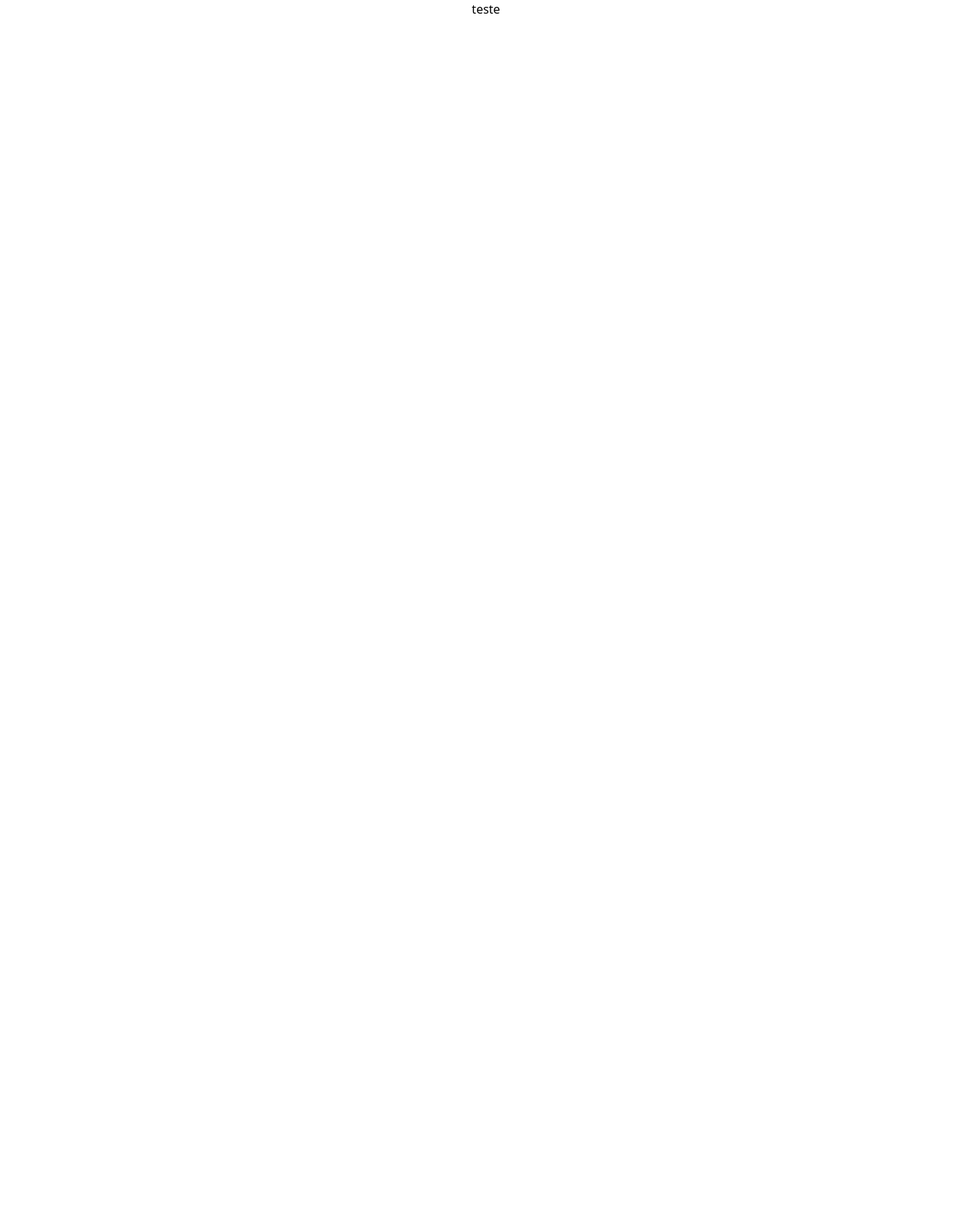
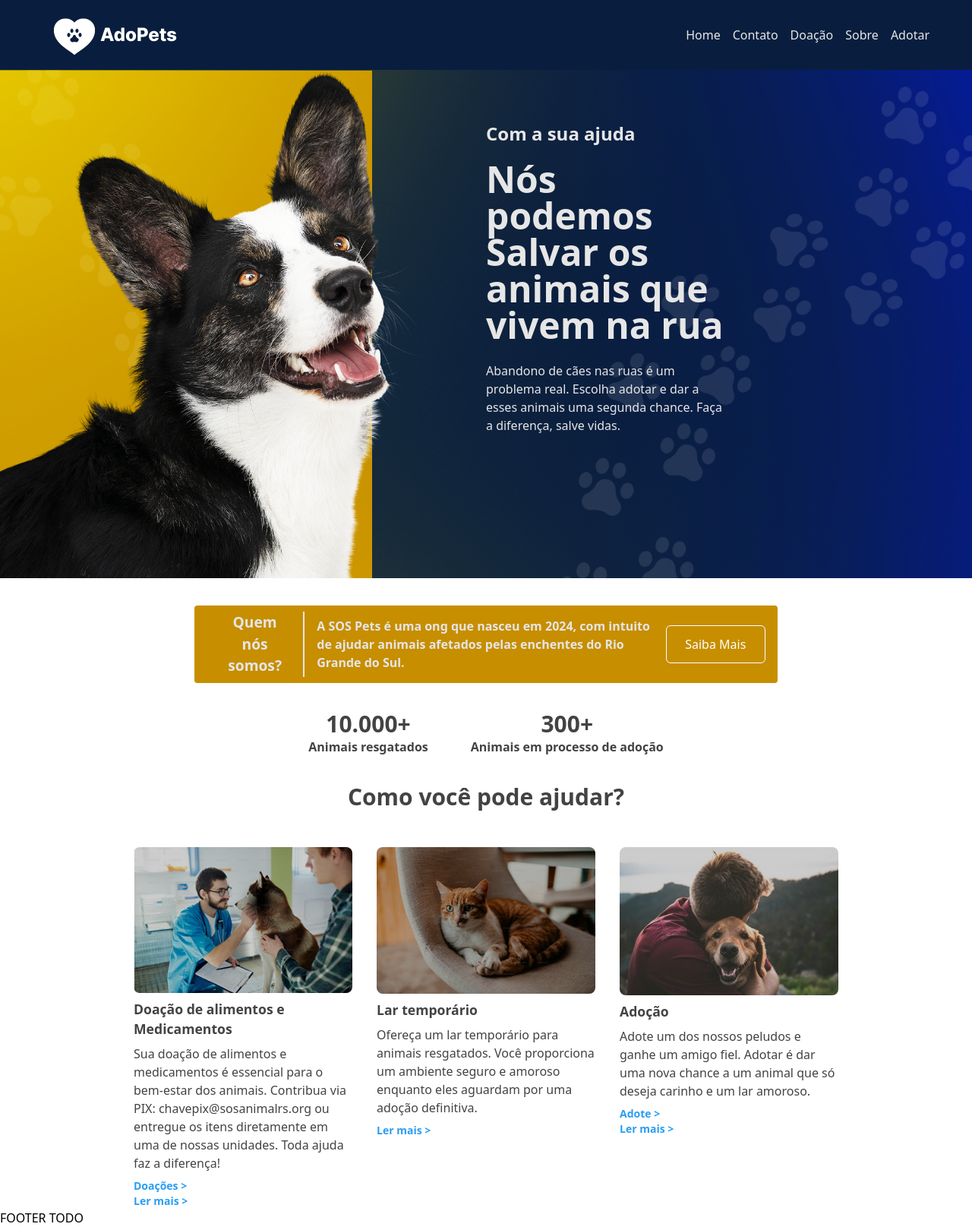
Before and after one commit to Amanda-Jr/AdocaoDeAnimais, a React (Vite) app in the folder web/: page / in a window 1280 px wide. Shown: the whole page at 76% size. Before the commit the page ends 800 px from the top, so only its background shows below. Built offline with nearby package versions, Linux system fonts and the light colour scheme.

Commit message:
Cria header, home e organiza componentes

```diff
--- /dev/null
+++ b/web/src/components/Button.tsx
@@ -0,0 +1,19 @@
+import { twMerge } from "tailwind-merge";
+
+type ButtonProps = React.ButtonHTMLAttributes<HTMLButtonElement> & {
+  label: string;
+};
+
+export function Button({ label, className, ...rest }: ButtonProps) {
+  return (
+    <button
+      {...rest}
+      className={twMerge(
+        "bg-[#C78E00] w-3xs text-white font-medium py-5 px-6 rounded-[6px] transition-colors duration-200 hover:bg-[#a97600] disabled:opacity-50 mt-7 self-center cursor-pointer",
+        className
+      )}
+    >
+      {label}
+    </button>
+  );
+}
--- /dev/null
+++ b/web/src/components/Footer.tsx
@@ -0,0 +1,5 @@
+export function Footer() {
+  return (
+    <div>FOOTER TODO</div>
+  )
+}
--- /dev/null
+++ b/web/src/components/Header.tsx
@@ -0,0 +1,26 @@
+export function Header() {
+  return (
+    <header className="bg-secondary text-light-text flex flex-row justify-between relative px-14 py-3">
+      <a href="/">
+        <img src="/logo-header.png" alt="AdoPets Logo" />
+      </a>
+      <nav className="flex text-light-text gap-4 items-center font-medium">
+        <a href="#" className="hover:text-white">
+          Home
+        </a>
+        <a href="#" className="hover:text-white">
+          Contato
+        </a>
+        <a href="#" className="hover:text-white">
+          Doação
+        </a>
+        <a href="#" className="hover:text-white">
+          Sobre
+        </a>
+        <a href="#" className="hover:text-white">
+          Adotar
+        </a>
+      </nav>
+    </header>
+  );
+}
--- a/web/src/components/InputForm.tsx
+++ b/web/src/components/InputForm.tsx
@@ -2,10 +2,6 @@ import type { HTMLProps } from "react";
 import { twMerge } from "tailwind-merge";
 
 type InputFormProps = HTMLProps<HTMLInputElement>
-
-type ButtonProps = React.ButtonHTMLAttributes<HTMLButtonElement> & {
-  label: string;
-};
 
 export function InputForm(props: InputFormProps) {
   return (
@@ -15,22 +11,11 @@ export function InputForm(props: InputFormProps) {
       </label>
       <input
         {...props}
-        className={twMerge("py-3 px-5 bg-[#E5E5E5] rounded-[6px] placeholder:text-black outline-0 mt-[0.25rem]", props.className)}
+        className={twMerge(
+          "py-3 px-5 bg-[#E5E5E5] rounded-[6px] placeholder:text-black outline-0 mt-[0.25rem]",
+          props.className
+        )}
       />
     </div>
   );
 }
-
-export function Button({ label, className, ...rest }: ButtonProps) {
-  return (
-    <button
-      {...rest}
-      className={twMerge(
-        "bg-[#C78E00] w-3xs text-white font-medium py-5 px-6 rounded-[6px] transition-colors duration-200 hover:bg-[#a97600] disabled:opacity-50 mt-7 self-center",
-        className
-      )}
-    >
-      {label}
-    </button>
-  );
-}
--- /dev/null
+++ b/web/src/components/home/AboutUs.tsx
@@ -0,0 +1,28 @@
+import { Button } from "@/components/Button";
+
+export function AboutUs() {
+  return (
+    <div className="flex flex-col items-center py-9">
+      <div className="bg-primary flex text-light-text text-center w-3/5 items-center justify-center py-2 rounded px-4">
+        <p className="font-semibold text-[1.2rem] px-6 border-r-2">
+          Quem nós somos?
+        </p>
+        <p className="text-left font-semibold mx-4">
+          A SOS Pets é uma ong que nasceu em 2024, com intuito de ajudar animais
+          afetados pelas enchentes do Rio Grande do Sul.
+        </p>
+        <Button label="Saiba Mais" className="mt-0 border p-3" />
+      </div>
+      <div className="flex text-center gap-14 mt-9 text-gray-text">
+        <div>
+          <p className="font-bold text-3xl">10.000+</p>
+          <p className="font-semibold">Animais resgatados</p>
+        </div>
+        <div>
+          <p className="font-bold text-3xl">300+</p>
+          <p className="font-semibold">Animais em processo de adoção</p>
+        </div>
+      </div>
+    </div>
+  );
+}
--- /dev/null
+++ b/web/src/components/home/HowYouCanHelp.tsx
@@ -0,0 +1,65 @@
+export function HowYouCanHelp() {
+  return (
+    <div className="flex flex-col items-center px-44 text-gray-text">
+      <h2 className="font-extrabold text-3xl mb-2">Como você pode ajudar?</h2>
+      <div className="flex justify-center items-start mt-10 gap-8">
+        <div className="flex flex-1 flex-col">
+          <img
+            src="/img-card-1.png"
+            alt="Doação de alimentos e Medicamentos"
+            className="rounded-lg hover:scale-105 transition-transform duration-300"
+          />
+          <p className="text-[1.1rem] font-semibold py-2">
+            Doação de alimentos e Medicamentos
+          </p>
+          <p>
+            Sua doação de alimentos e medicamentos é essencial para o bem-estar
+            dos animais. Contribua via PIX: chavepix@sosanimalrs.org ou entregue
+            os itens diretamente em uma de nossas unidades. Toda ajuda faz a
+            diferença!
+          </p>
+          <a href="" className="text-[#299EF3] font-bold text-sm mt-2">
+            Doações {">"}
+          </a>
+          <a href="" className="text-[#299EF3] font-bold text-sm">
+            Ler mais {">"}
+          </a>
+        </div>
+        <div className="flex flex-1 flex-col">
+          <img
+            src="/img-card-2.png"
+            alt="Lar temporário"
+            className="rounded-lg hover:scale-105 transition-transform duration-300"
+          />
+          <p className="text-[1.1rem] font-semibold py-2">Lar temporário</p>
+          <p>
+            Ofereça um lar temporário para animais resgatados. Você proporciona
+            um ambiente seguro e amoroso enquanto eles aguardam por uma adoção
+            definitiva.
+          </p>
+          <a href="" className="text-[#299EF3] font-bold text-sm mt-2">
+            Ler mais {">"}
+          </a>
+        </div>
+        <div className="flex flex-1 flex-col">
+          <img
+            src="/img-card-3.png"
+            alt="Adoção"
+            className="rounded-lg hover:scale-105 transition-transform duration-300"
+          />
+          <p className="text-[1.1rem] font-semibold py-2">Adoção</p>
+          <p>
+            Adote um dos nossos peludos e ganhe um amigo fiel. Adotar é dar uma
+            nova chance a um animal que só deseja carinho e um lar amoroso.
+          </p>
+          <a href="" className="text-[#299EF3] font-bold text-sm mt-2">
+            Adote {">"}
+          </a>
+          <a href="" className="text-[#299EF3] font-bold text-sm">
+            Ler mais {">"}
+          </a>
+        </div>
+      </div>
+    </div>
+  );
+}
--- /dev/null
+++ b/web/src/components/home/MainSection.tsx
@@ -0,0 +1,25 @@
+export function MainSection() {
+  return (
+    <div className="flex bg-[url(/cover-home.png)] bg-cover text-light-text justify-end items-center flex-1 h-full">
+      <div className="flex-1 overflow-hidden">
+        <img
+          src="/dog-home.png"
+          alt="cachorro"
+          className="bg-left bg-cover hover:scale-105 transition-transform duration-500"
+        />
+      </div>
+      <div className="px-2 flex flex-1 items-center h-full">
+        <div className="max-w-xs flex flex-col gap-5 justify-center pb-30">
+          <p className="font-semibold text-2xl">Com a sua ajuda</p>
+          <h1 className="font-bold text-5xl">
+            Nós podemos Salvar os animais que vivem na rua
+          </h1>
+          <p className="mt-1">
+            Abandono de cães nas ruas é um problema real. Escolha adotar e dar a
+            esses animais uma segunda chance. Faça a diferença, salve vidas.
+          </p>
+        </div>
+      </div>
+    </div>
+  );
+}
--- a/web/src/main.tsx
+++ b/web/src/main.tsx
@@ -8,15 +8,19 @@ import Home from './pages/Home/Home.tsx';
 
 import './pages/globals.css'
 import Login from './pages/Login/App.tsx';
+import { Header } from "./components/Header";
+import { Footer } from "./components/Footer";
 
-createRoot(document.getElementById('root')!).render(
+createRoot(document.getElementById("root")!).render(
   <StrictMode>
+    <Header />
     <BrowserRouter>
       <Routes>
         <Route path="/" element={<Home />} />
         <Route path="/cadastro" element={<Cadastro />} />
-        <Route path="/login" element={<Login/>} />
+        <Route path="/login" element={<Login />} />
       </Routes>
     </BrowserRouter>
-  </StrictMode>,
-)
+    <Footer />
+  </StrictMode>
+);
--- a/web/src/pages/Cadastro/App.tsx
+++ b/web/src/pages/Cadastro/App.tsx
@@ -1,6 +1,7 @@
 import { useState } from "react";
 import axios from "axios";
-import { Button, InputForm } from "@/components/InputForm";
+import { Button } from "@/components/Button";
+import { InputForm } from "@/components/InputForm";
 
 const api = axios.create({
   baseURL: "http://localhost:8081/api",
--- a/web/src/pages/Home/Home.tsx
+++ b/web/src/pages/Home/Home.tsx
@@ -1,7 +1,15 @@
+import { AboutUs } from "@/components/home/AboutUs";
+import { HowYouCanHelp } from "@/components/home/HowYouCanHelp";
+import { MainSection } from "@/components/home/MainSection";
+
 export default function Home() {
   return (
-    <div>
-      <h1 className="text-center">teste</h1>
-    </div>
+    <main>
+      <MainSection />
+      <section className="flex flex-col h-full">
+        <AboutUs />
+        <HowYouCanHelp />
+      </section>
+    </main>
   );
 }
```
Also changed, not shown: web/src/pages/Login/App.tsx (+22 -11 lines).
